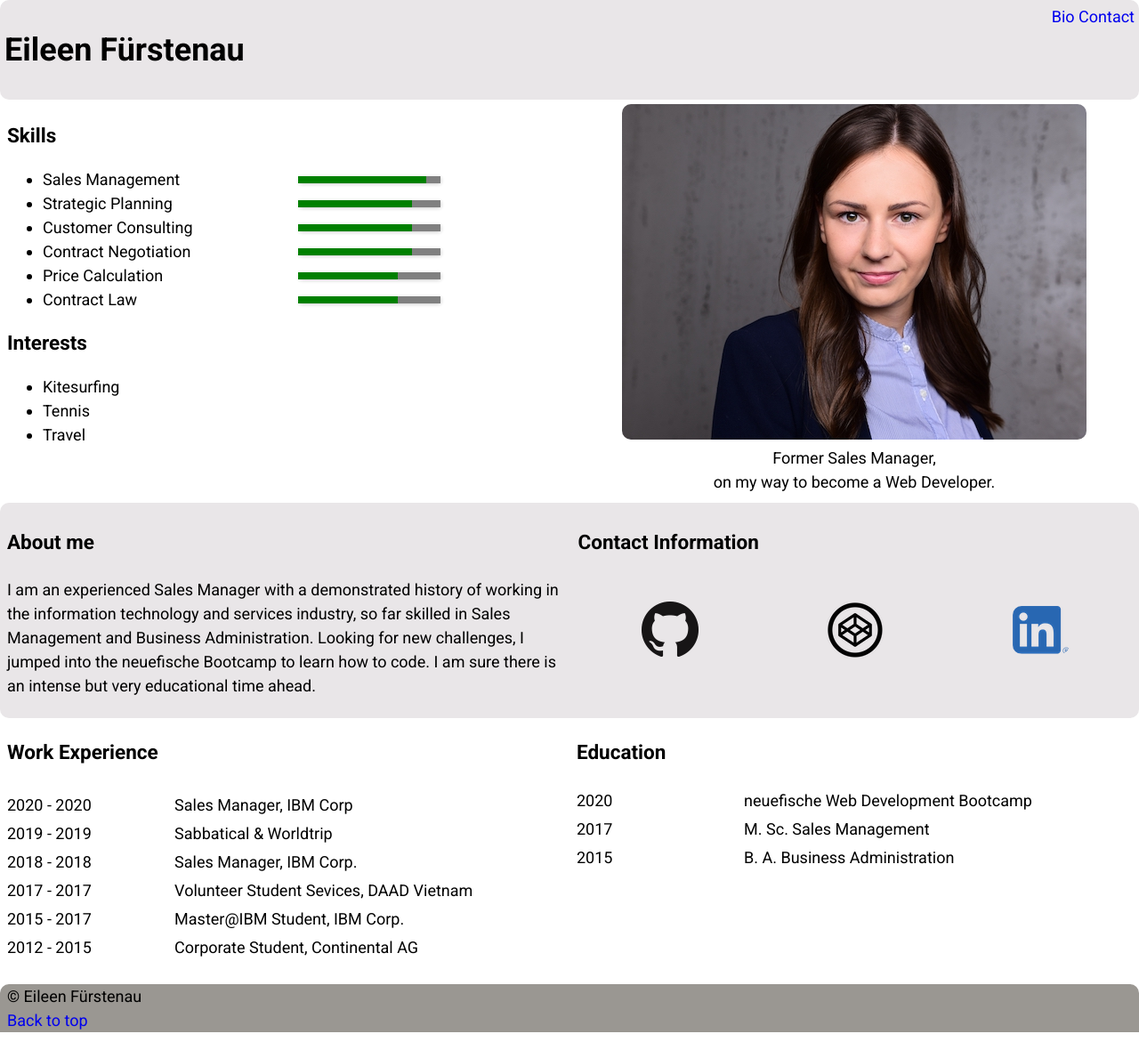
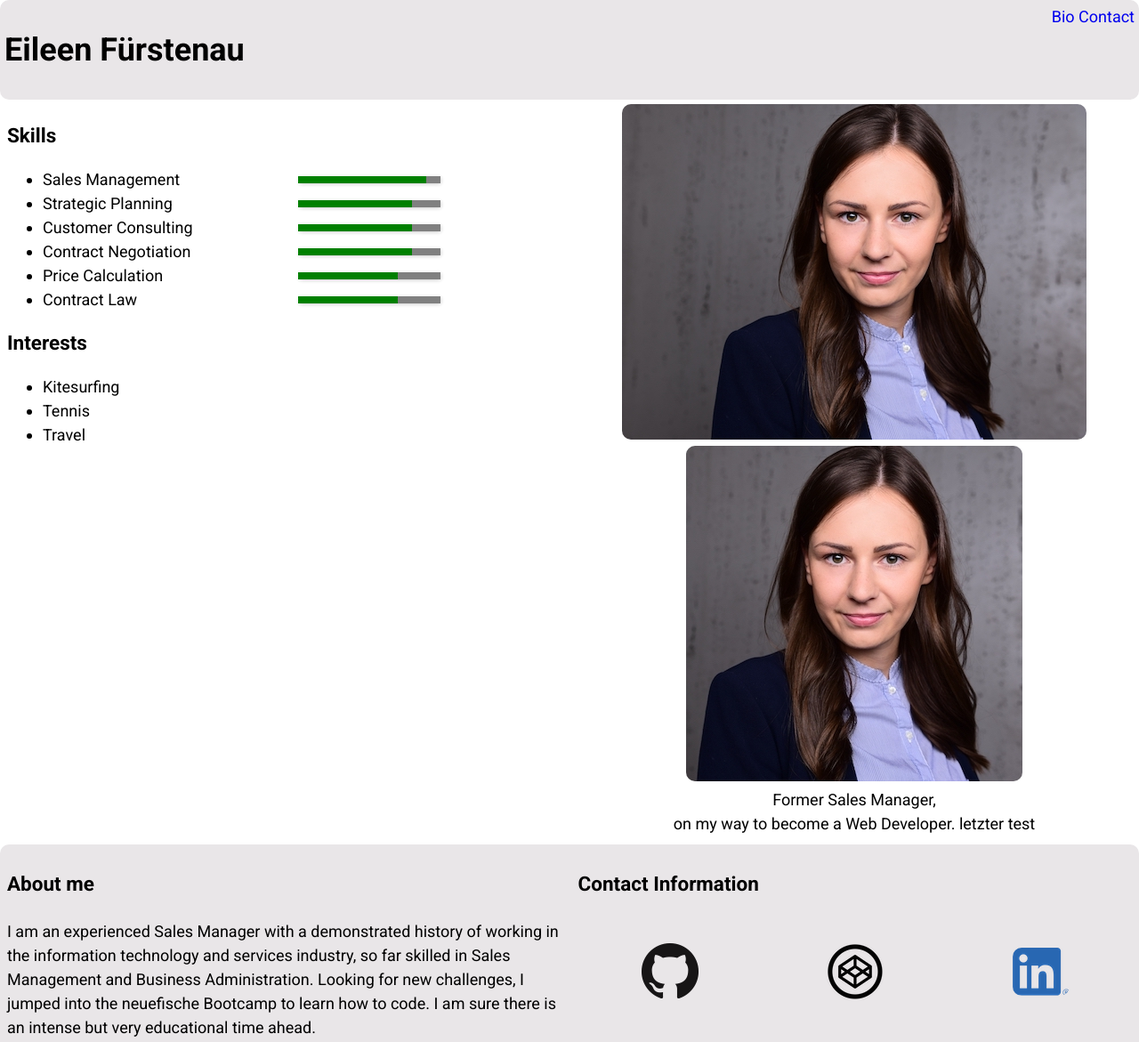
Before and after one commit to eileenfuerstenau/personal-website, a plain HTML site: page index.html in a window 1280 px wide. Shown: the top 1171 px of the page at 89% size. Drawn offline with Linux system fonts and the light colour scheme.

Commit message:
Add picture

```diff
--- a/index.html
+++ b/index.html
@@ -26,9 +26,10 @@
           <source srcset="images/profilgross.jpg" media="(min-width: 1050px)" />
           <img src="images/eileen.jpg" />
         </picture>
+        <img src="images/eileen.jpg" alt="">
         <br />
         Former Sales Manager, <br />
-        on my way to become a Web Developer.
+        on my way to become a Web Developer. letzter test
       </section>
       <section class="interests">
         <h2>Skills</h2>
```
